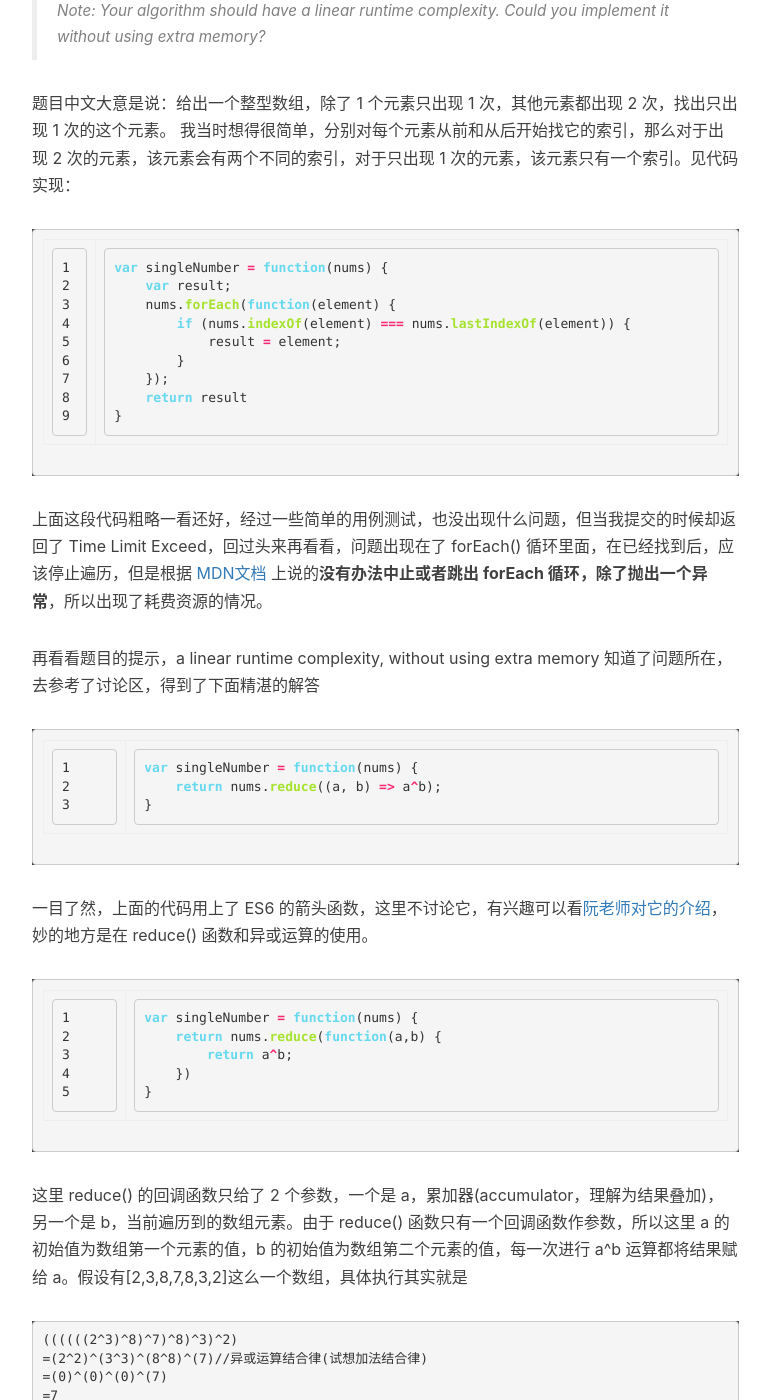
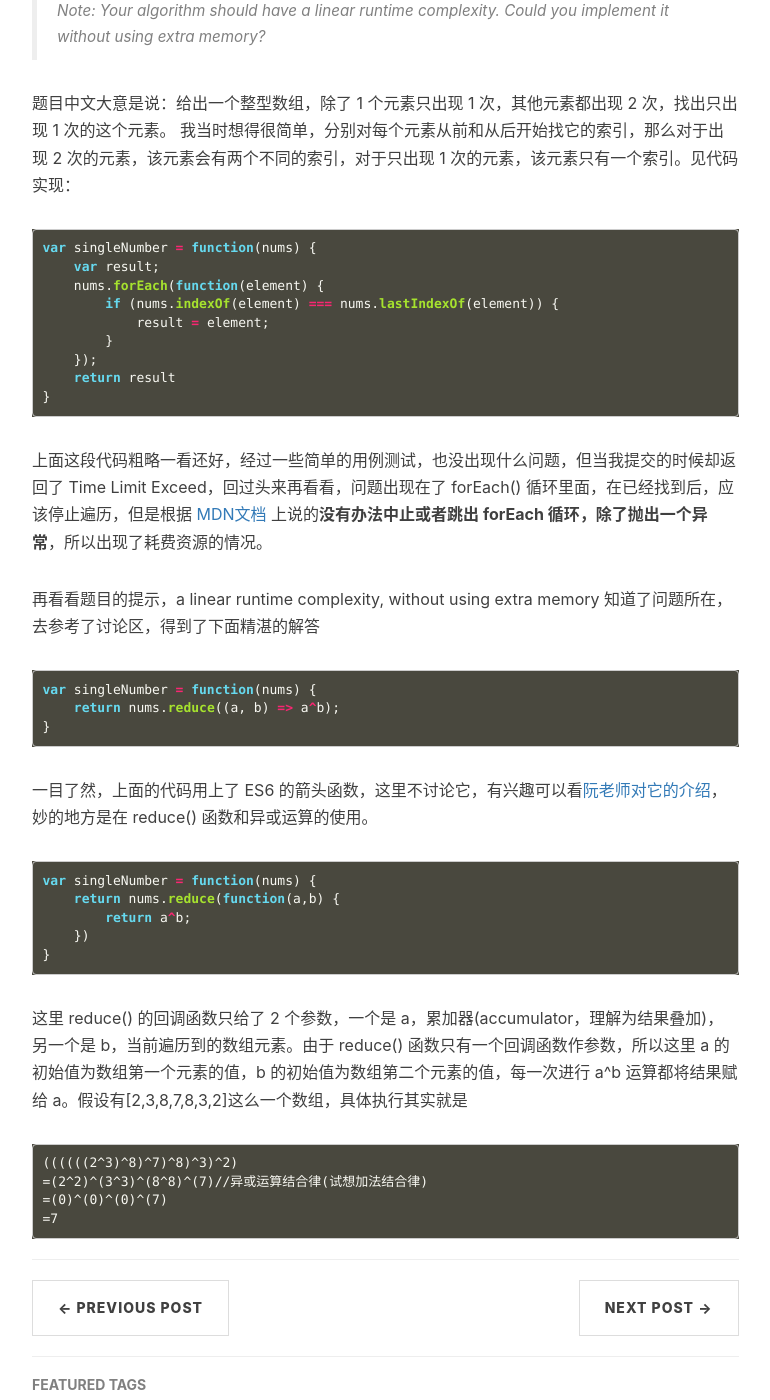
Before and after one commit to laampui/laampui.github.io, a Jekyll site: the page built from _posts/2017-07-30-刷LeetCode-No-136.md, in a window 1280 px wide and 1400 px high, scrolled down 858 px. Shown: the whole window, without its empty margins (233-1003 px from the left). Built offline with Jekyll 4.4.1, drawn with Linux system fonts in a browser that asks for light colours; comment, search, counter and statistics services are not loaded.

Commit message:
调整代码高亮

````diff
--- a/_config.yml
+++ b/_config.yml
@@ -10,7 +10,7 @@ baseurl: ""         # for example, '/blog' if your blog hosted on 'host/blog'
 
 # SNS settings
 RSS: false
-#weibo_username:
+telegram_username: lampui
 #zhihu_username: huxpro
 github_username: lampui
 twitter_username: reallampui
--- a/_layouts/page.html
+++ b/_layouts/page.html
@@ -140,12 +140,12 @@ layout: default
                                 </a>
                             </li>
                             {% endif %}
-                            {% if site.weibo_username %}
+                            {% if site.telegram_username %}
                             <li>
-                                <a target="_blank" href="http://weibo.com/{{ site.weibo_username }}">
+                                <a target="_blank" href="https://t.me/{{ site.telegram_username }}">
                                     <span class="fa-stack fa-lg">
                                         <i class="fa fa-circle fa-stack-2x"></i>
-                                        <i class="fa fa-weibo fa-stack-1x fa-inverse"></i>
+                                        <i class="fa fa-telegram fa-stack-1x fa-inverse"></i>
                                     </span>
                                 </a>
                             </li>
--- a/_posts/2017-07-30-刷LeetCode-No-136.md
+++ b/_posts/2017-07-30-刷LeetCode-No-136.md
@@ -23,7 +23,8 @@ var singleNumber = function(nums) {
 
 题目中文大意是说：给出一个整型数组，除了 1 个元素只出现 1 次，其他元素都出现 2 次，找出只出现 1 次的这个元素。
 我当时想得很简单，分别对每个元素从前和从后开始找它的索引，那么对于出现 2 次的元素，该元素会有两个不同的索引，对于只出现 1 次的元素，该元素只有一个索引。见代码实现：
-{% highlight js linenos %}
+
+```javascript
 var singleNumber = function(nums) {
     var result;
     nums.forEach(function(element) {
@@ -33,29 +34,33 @@ var singleNumber = function(nums) {
     });
     return result
 }
-{% endhighlight %}
+```
 
 上面这段代码粗略一看还好，经过一些简单的用例测试，也没出现什么问题，但当我提交的时候却返回了 Time Limit Exceed，回过头来再看看，问题出现在了 forEach() 循环里面，在已经找到后，应该停止遍历，但是根据 [MDN文档](https://developer.mozilla.org/zh-CN/docs/Web/JavaScript/Reference/Global_Objects/Array/forEach) 上说的**没有办法中止或者跳出 forEach 循环，除了抛出一个异常**，所以出现了耗费资源的情况。
 
 再看看题目的提示，a linear runtime complexity, without using extra memory
 知道了问题所在，去参考了讨论区，得到了下面精湛的解答
-{% highlight js linenos %}
+
+```javascript
 var singleNumber = function(nums) {
     return nums.reduce((a, b) => a^b);
 }
-{% endhighlight %}
+```
+
 一目了然，上面的代码用上了 ES6 的箭头函数，这里不讨论它，有兴趣可以看[阮老师对它的介绍](http://es6.ruanyifeng.com/#docs/function#箭头函数)，妙的地方是在 reduce() 函数和异或运算的使用。
-{% highlight js linenos %}
+
+```javascript
 var singleNumber = function(nums) {
     return nums.reduce(function(a,b) {
         return a^b;
     })
 }
-{% endhighlight %}
+```
+
 这里 reduce() 的回调函数只给了 2 个参数，一个是 a，累加器(accumulator，理解为结果叠加)，另一个是 b，当前遍历到的数组元素。由于 reduce() 函数只有一个回调函数作参数，所以这里 a 的初始值为数组第一个元素的值，b 的初始值为数组第二个元素的值，每一次进行 a^b 运算都将结果赋给 a。假设有[2,3,8,7,8,3,2]这么一个数组，具体执行其实就是
-{% highlight linenos %}
+```
 ((((((2^3)^8)^7)^8)^3)^2)
 =(2^2)^(3^3)^(8^8)^(7)//异或运算结合律(试想加法结合律)
 =(0)^(0)^(0)^(7)
 =7
-{% endhighlight %}
+```
````
Also changed, not shown: _includes/footer.html (+4 -5 lines).
